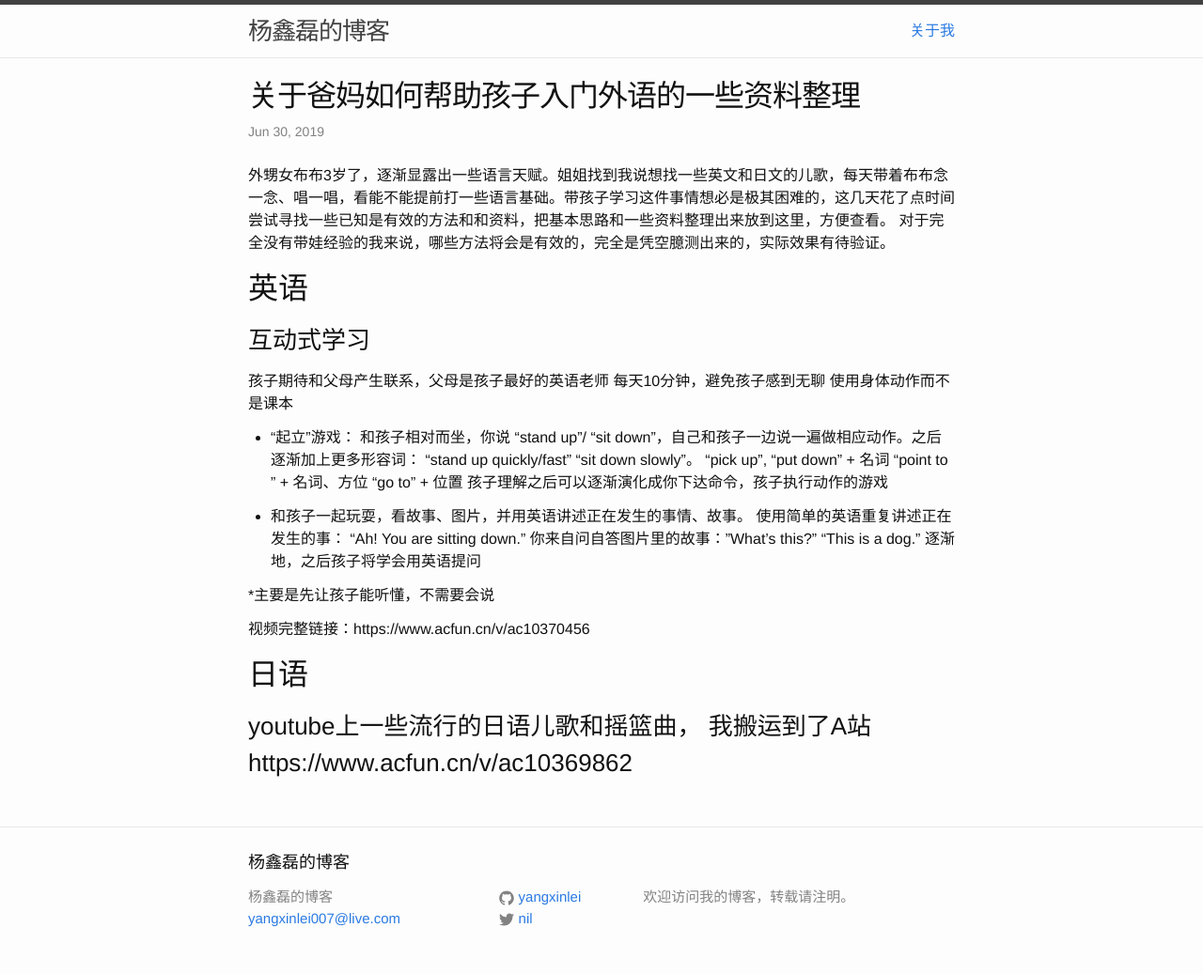
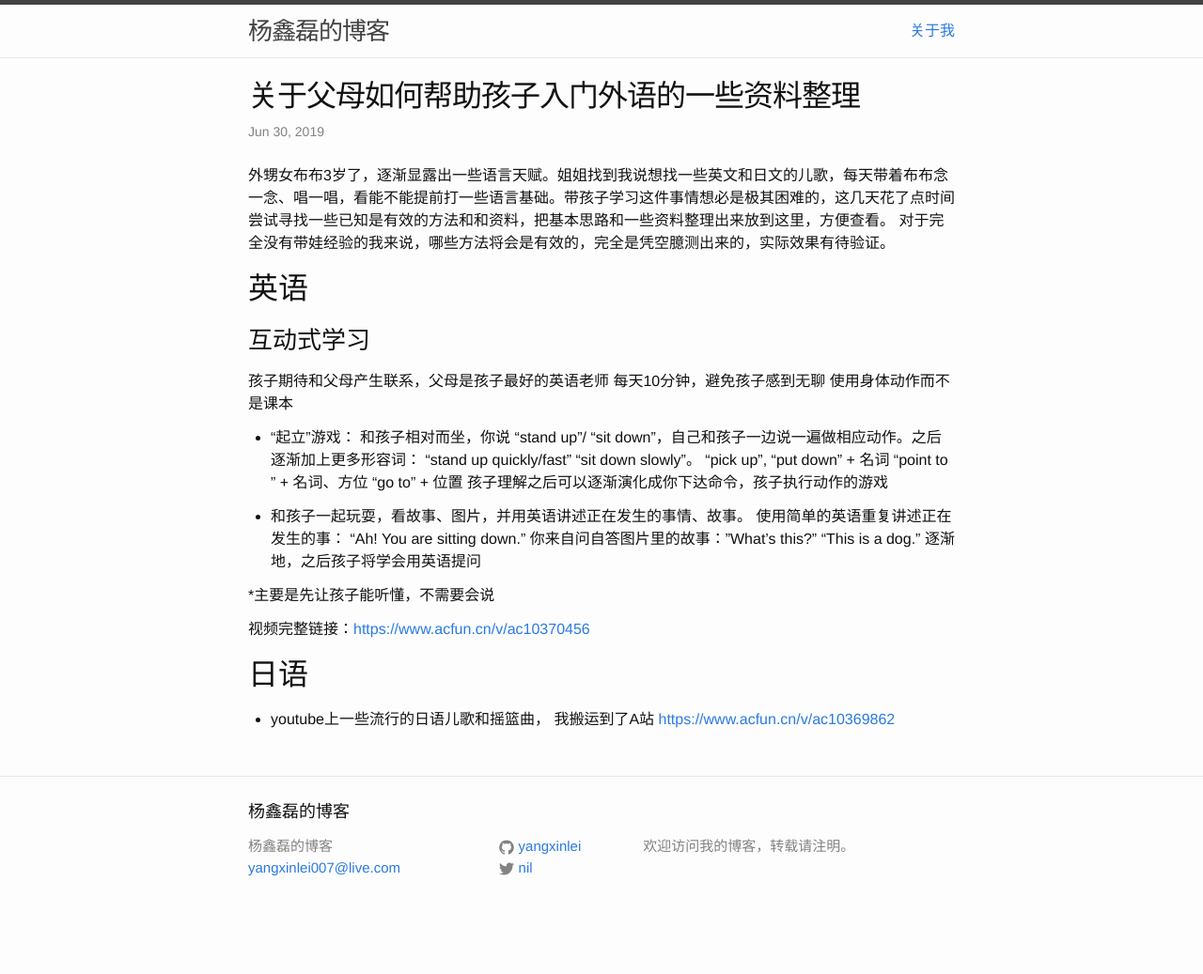
Before and after one commit to YangXinlei/yangxinlei.github.io, a Jekyll site: the page built from _posts/2019-06-30-关于父母如何带领孩子入门外语的一些资料整理.md, in a window 1280 px wide. Shown: the whole page at 94% size. Built offline with Jekyll 4.4.1, drawn with Linux system fonts in a browser that asks for light colours; after the commit the page ends 983 px from its top, so only the background shows below that; some of the changed lines change nothing that is shown.

Commit message:
Update and rename 2019-06-30-关于爸妈如何带领孩子入门外语的一些资料整理.md to 2019-06-30-关于父母如何带领孩子入门外语的一些资料整理.md

```diff
--- a/_posts/2019-06-30-关于爸妈如何带领孩子入门外语的一些资料整理.md
+++ b/_posts/2019-06-30-关于父母如何带领孩子入门外语的一些资料整理.md
@@ -1,6 +1,6 @@
 ---
 layout: post
-title:  "关于爸妈如何帮助孩子入门外语的一些资料整理"
+title:  "关于父母如何帮助孩子入门外语的一些资料整理"
 date:   2019-06-30 21:23:32 +0800
 categories: develop
 ---
@@ -29,7 +29,7 @@ categories: develop
 *主要是先让孩子能听懂，不需要会说
 
 
-视频完整链接：https://www.acfun.cn/v/ac10370456
+视频完整链接：[https://www.acfun.cn/v/ac10370456](https://www.acfun.cn/v/ac10370456)
 
 
 
@@ -39,4 +39,4 @@ categories: develop
 ## 日语
 
 
-### youtube上一些流行的日语儿歌和摇篮曲， 我搬运到了A站 https://www.acfun.cn/v/ac10369862
+* youtube上一些流行的日语儿歌和摇篮曲， 我搬运到了A站 [https://www.acfun.cn/v/ac10369862](https://www.acfun.cn/v/ac10369862)
```
